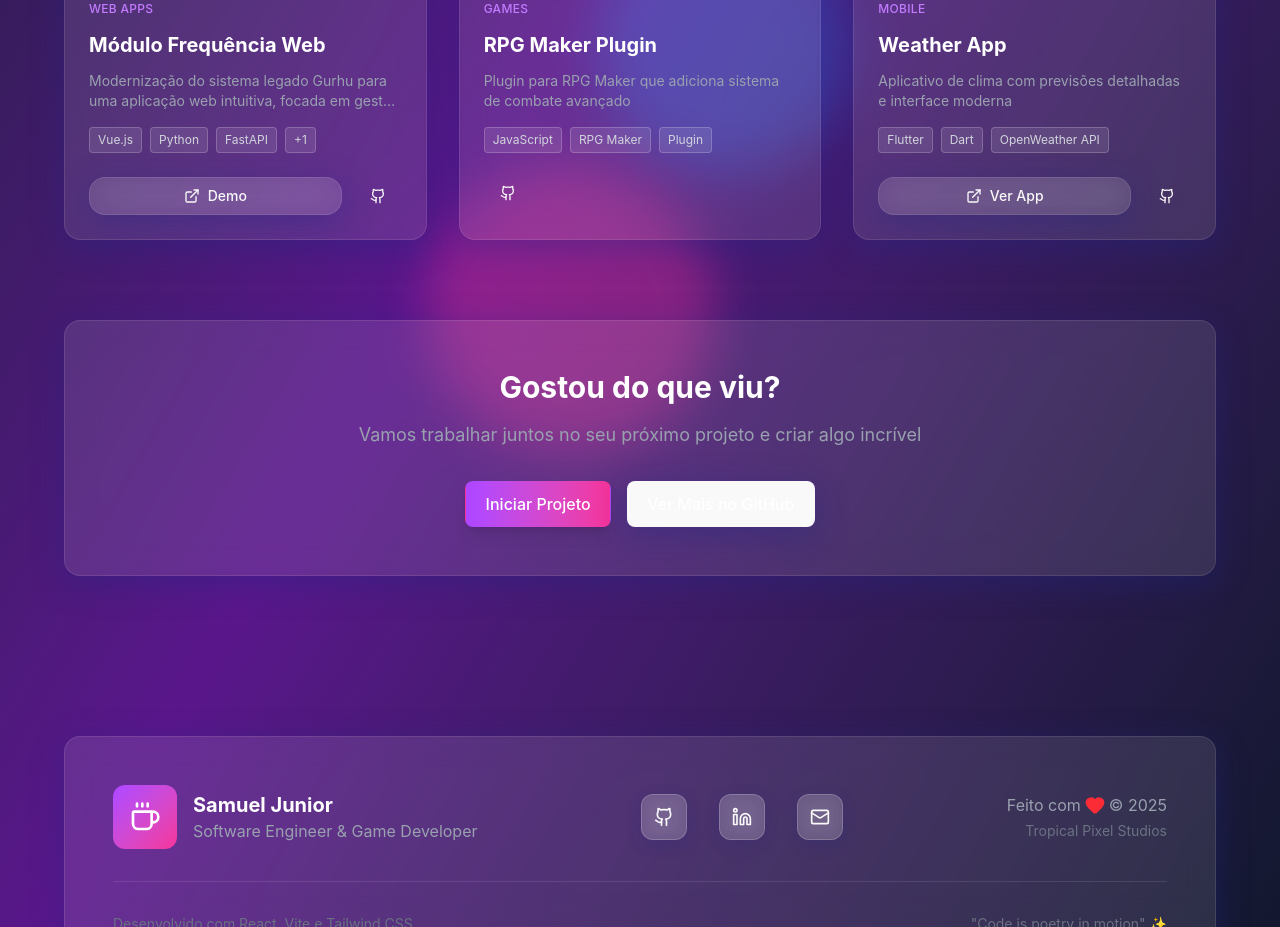
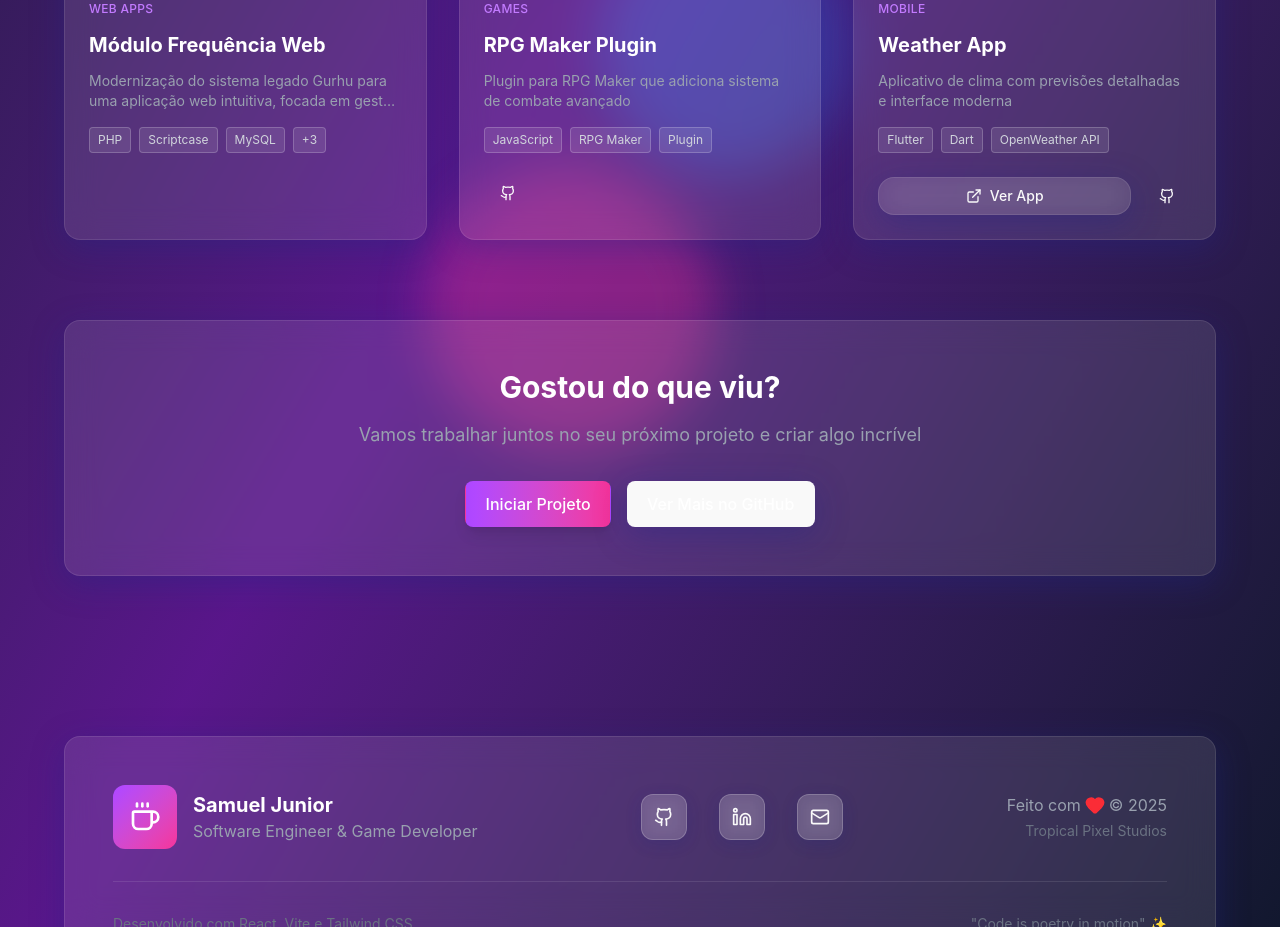
Before and after one commit to Oldp1e/samueljunior.tech, a React (Vite) app in the folder samueljunior-tech/: page /projects in a window 1280 px wide. Shown: the part 1180-2107 px from the top of the page. Built offline with nearby package versions, Linux system fonts and the light colour scheme.

Commit message:
feat: update project details for Módulo Frequência Web; modify technologies and remove demo URLs

```diff
--- a/samueljunior-tech/src/pages/Projects.jsx
+++ b/samueljunior-tech/src/pages/Projects.jsx
@@ -61,12 +61,11 @@ const Projects = () => {
       title: 'Módulo Frequência Web',
       category: 'web',
       description: 'Modernização do sistema legado Gurhu para uma aplicação web intuitiva, focada em gestão de frequência, plantões e recursos humanos na área da saúde pública. Permite cadastro de feriados, registro de plantões, faltas, hora extra, adicional noturno, importação de arquivos e controle de frequência dos servidores das UBS, hospitais e UPAs, acessível de qualquer dispositivo.',
-      image: 'tegra.png',
-      videoUrl: 'https://www.youtube.com/watch?v=dQw4w9WgXcQ', // Substitua pela URL real
-      technologies: ['Vue.js', 'Python', 'FastAPI', 'WebSocket'],
-      liveUrl: 'https://security.com',
-      // liveUrlText não definido, usará "Demo" como padrão
-      githubUrl: 'https://github.com',
+      image: 'tegra.png', // Salve a imagem em src/images/modulo-frequencia.png
+      videoUrl: '', // coloque aqui se houver um vídeo de demo no YouTube
+      technologies: ['PHP', 'Scriptcase', 'MySQL', 'PL/SQL', 'JWT', 'Importação XML/XLSX'],
+      liveUrl: '', // coloque a URL do sistema se for público ou um demo
+      githubUrl: '', // caso seja open-source, senão deixe em branco
       featured: false
     },
     {
```
